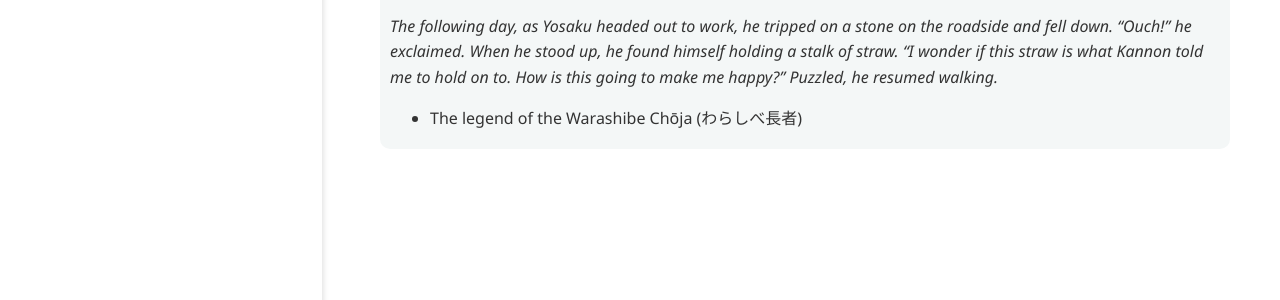
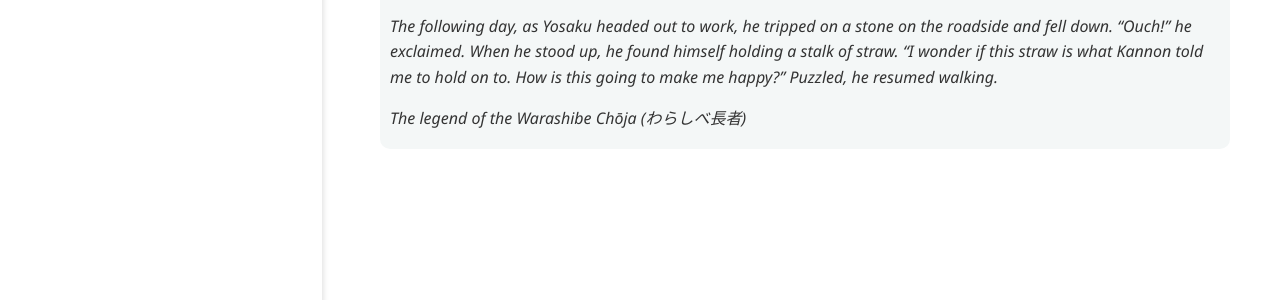
Before and after one commit to warashibetrader/warashibetrader.github.io, a Jekyll site: the page built from _posts/2021-12-13-about.md, in a window 1280 px wide. Shown: the part 364-664 px from the top of the page. Built offline with Jekyll 4.4.1, drawn with Linux system fonts in a browser that asks for light colours.

Commit message:
Update 2021-12-13-about.md

```diff
--- a/_posts/2021-12-13-about.md
+++ b/_posts/2021-12-13-about.md
@@ -8,4 +8,4 @@ title: "About"
 >
 > The following day, as Yosaku headed out to work, he tripped on a stone on the roadside and fell down. "Ouch!" he exclaimed. When he stood up, he found himself holding a stalk of straw. "I wonder if this straw is what Kannon told me to hold on to. How is this going to make me happy?" Puzzled, he resumed walking.
 >
-> - The legend of the Warashibe Chōja (わらしべ長者)
+> The legend of the Warashibe Chōja (わらしべ長者)
```
